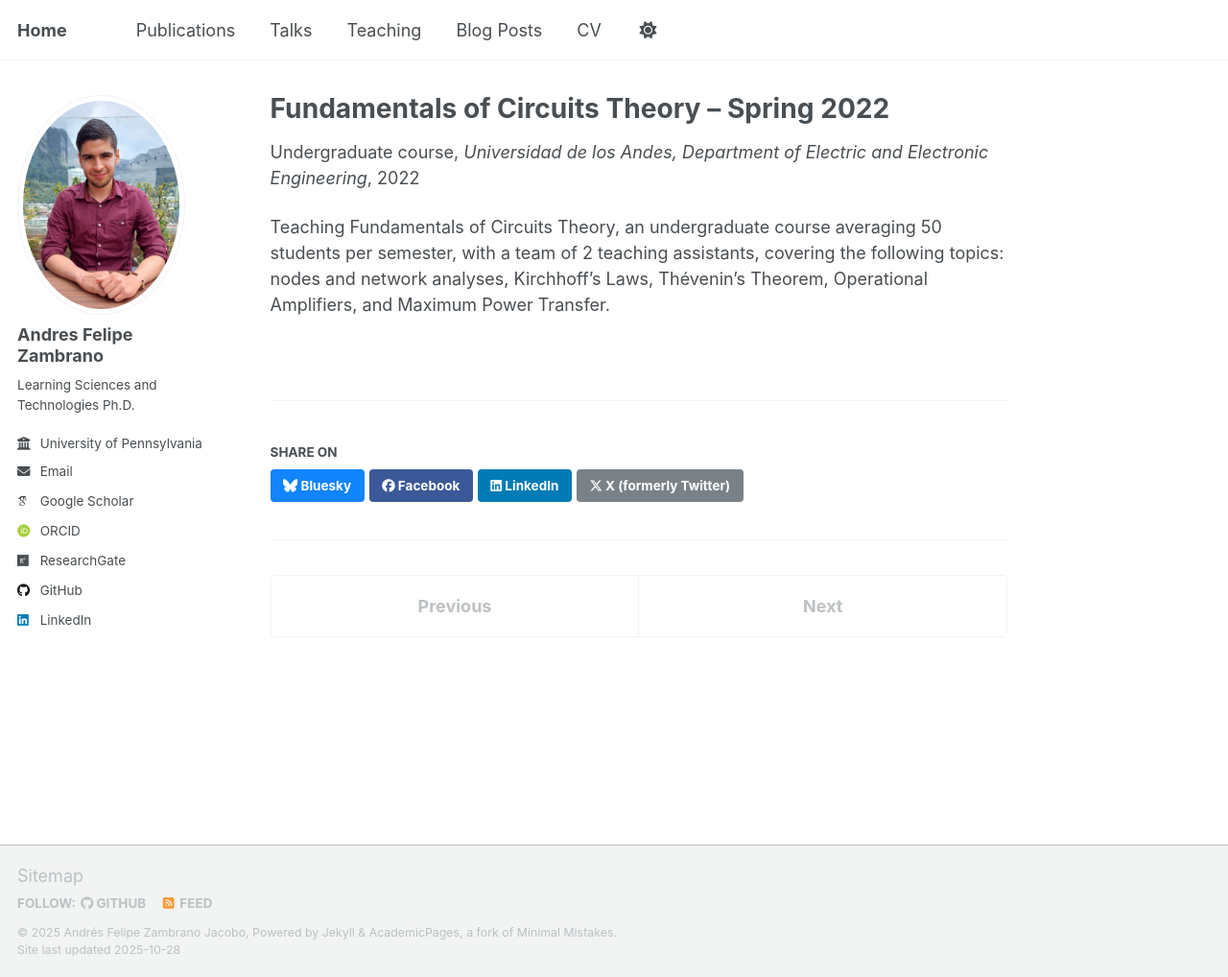
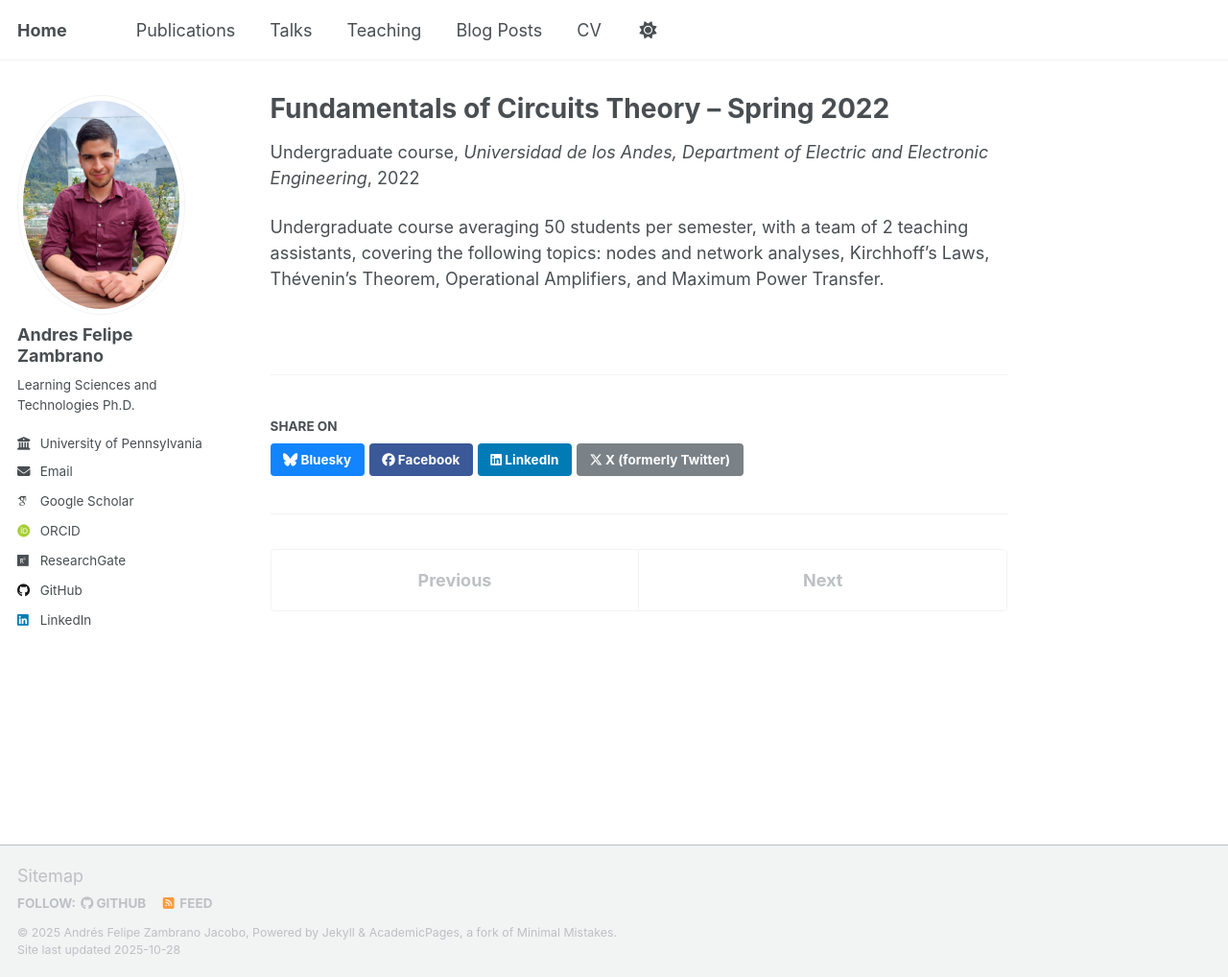
Before and after one commit to afzambrano/afzambrano.github.io, a Jekyll site: the page built from _teaching/2022-circuits.md, in a window 1280 px wide and 1018 px high. Shown: the whole window at 96% size. Built offline with Jekyll 4.4.1, drawn with Linux system fonts in a browser that asks for light colours; some web fonts are replaced; a script that is not in the unit is left out.

Commit message:
Update 2022-circuits.md

```diff
--- a/_teaching/2022-circuits.md
+++ b/_teaching/2022-circuits.md
@@ -7,4 +7,4 @@ venue: "Universidad de los Andes, Department of Electric and Electronic Engineer
 date: 2022-01-01
 location: "Bogotá, Colombia"
 ---
-Teaching Fundamentals of Circuits Theory, an undergraduate course averaging 50 students per semester, with a team of 2 teaching assistants, covering the following topics: nodes and network analyses, Kirchhoff's Laws, Thévenin's Theorem, Operational Amplifiers, and Maximum Power Transfer.
+Undergraduate course averaging 50 students per semester, with a team of 2 teaching assistants, covering the following topics: nodes and network analyses, Kirchhoff's Laws, Thévenin's Theorem, Operational Amplifiers, and Maximum Power Transfer.
```
